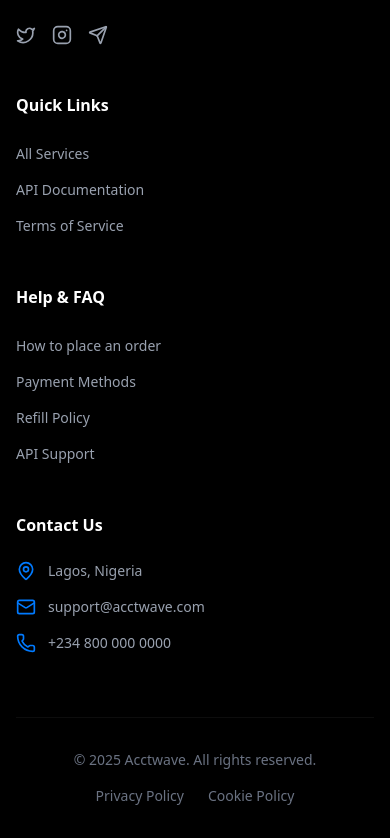
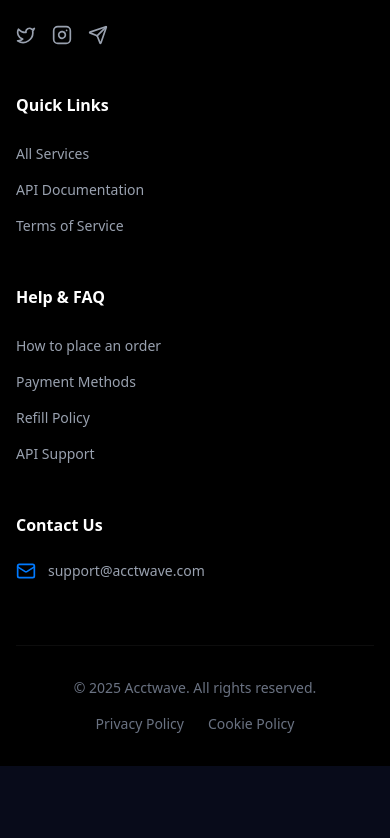
Before and after one commit to 99Softpeace/acctwave, a Next.js app: page / in a window 390 px wide. Shown: the part 5666-6504 px from the top of the page. After the commit the page ends 6432 px from the top, so only its background shows below. Built offline with nearby package versions, Linux system fonts and the light colour scheme; no server answers.

Commit message:
chore: remove phone and location from footer

```diff
--- a/src/components/layout/Footer.tsx
+++ b/src/components/layout/Footer.tsx
@@ -102,20 +102,10 @@
                     < div >
                         <h3 className="font-bold text-white mb-6">Contact Us</h3>
                         <ul className="space-y-4">
-                            <li className="flex items-start gap-3 text-gray-400 text-sm">
-                                <MapPin className="w-5 h-5 text-primary shrink-0" />
-                                <span>Lagos, Nigeria</span>
-                            </li>
                             <li className="flex items-center gap-3 text-gray-400 text-sm">
                                 <Mail className="w-5 h-5 text-primary shrink-0" />
                                 <a href="mailto:support@acctwave.com" className="hover:text-white transition-colors">
                                     support@acctwave.com
-                                </a>
-                            </li>
-                            <li className="flex items-center gap-3 text-gray-400 text-sm">
-                                <Phone className="w-5 h-5 text-primary shrink-0" />
-                                <a href="tel:+2348000000000" className="hover:text-white transition-colors">
-                                    +234 800 000 0000
                                 </a>
                             </li>
                         </ul>
```
